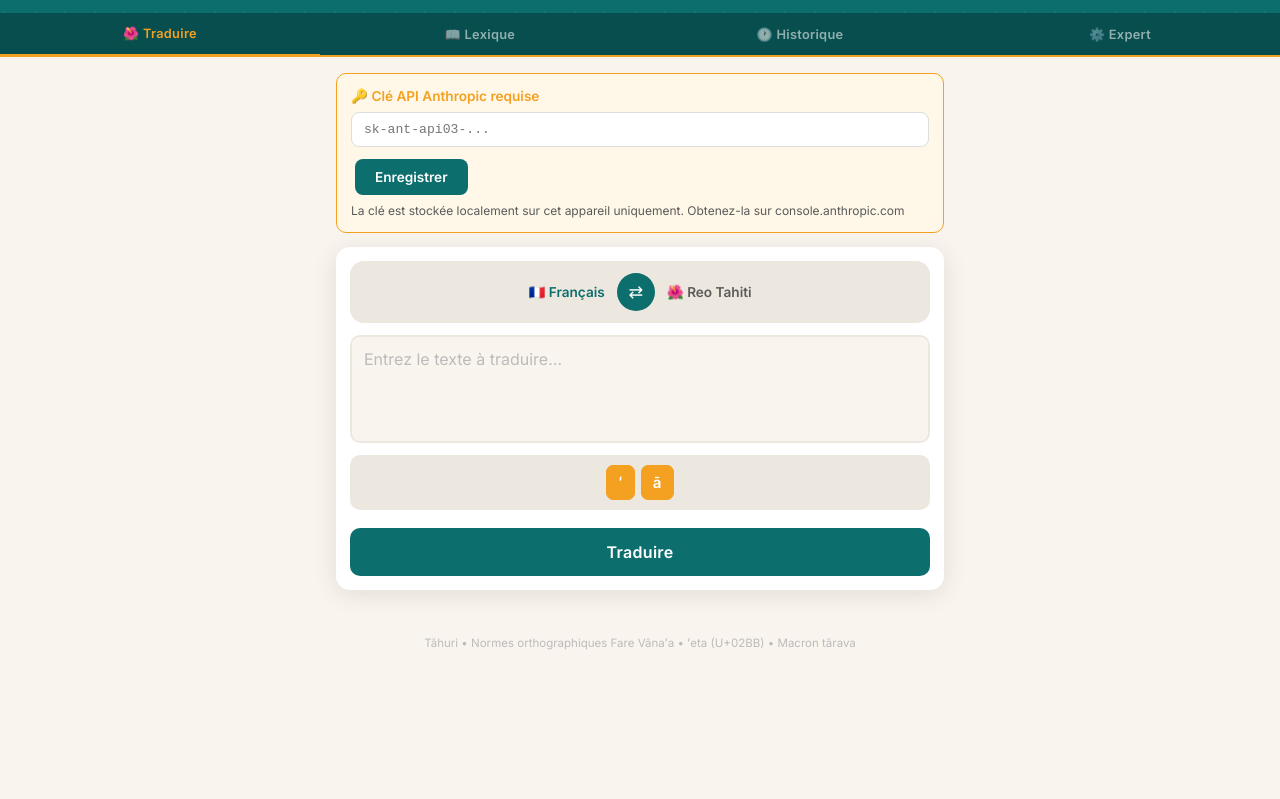
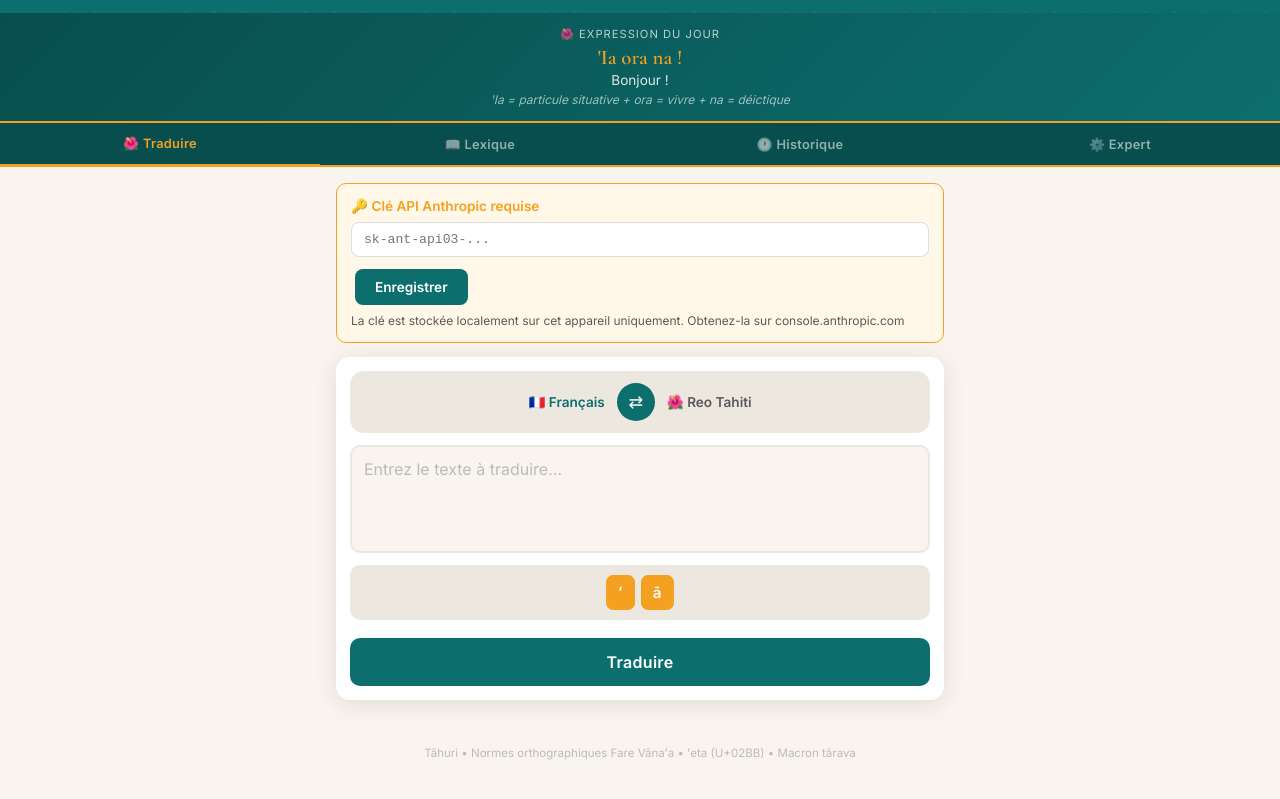
Before and after one commit to roberttehaamoana-ctrl/TaHuri, a plain HTML site: page index.html in a window 1280 px wide. Shown: the part 79-878 px from the top of the page. Before the commit the page ends 825 px from the top, so only its background shows below. Drawn offline with nearby package versions, Linux system fonts and the light colour scheme.

Commit message:
Update index.html

```diff
--- a/index.html
+++ b/index.html
@@ -52,6 +52,18 @@
   .logo { font-family: 'Cormorant Garamond', serif; font-size: 2rem; font-weight: 700; letter-spacing: 1px; position: relative; }
   .logo span { color: var(--or); }
   .tagline { font-size: 0.78rem; opacity: 0.75; margin-top: 2px; letter-spacing: 0.5px; position: relative; }
+
+  .phrase-du-jour {
+    background: linear-gradient(135deg, var(--lagon-dark), var(--lagon));
+    color: white;
+    padding: 14px 20px;
+    text-align: center;
+    border-bottom: 2px solid var(--or);
+  }
+  .pdj-label { font-size: 0.7rem; text-transform: uppercase; letter-spacing: 1px; opacity: 0.7; margin-bottom: 4px; }
+  .pdj-tah { font-family: 'Cormorant Garamond', serif; font-size: 1.3rem; font-weight: 600; color: var(--or); }
+  .pdj-fr { font-size: 0.85rem; opacity: 0.85; margin-top: 2px; }
+  .pdj-note { font-size: 0.75rem; opacity: 0.6; margin-top: 4px; font-style: italic; }
 
   /* NAVIGATION TABS */
   .tabs {
@@ -471,6 +483,13 @@
   <div class="logo">T<span>ā</span>huri</div>
   <div class="tagline">Traducteur reo Tahiti — Normes Fare Vānaʻa</div>
 </header>
+
+<div class="phrase-du-jour" id="phrase-du-jour">
+  <div class="pdj-label">🌺 Expression du jour</div>
+  <div class="pdj-tah" id="pdj-tah">—</div>
+  <div class="pdj-fr" id="pdj-fr">—</div>
+  <div class="pdj-note" id="pdj-note"></div>
+</div>
 
 <div class="tabs">
   <button class="tab active" id="tab-traduire" onclick="showTab('traduire')">🌺 Traduire</button>
@@ -1094,9 +1113,55 @@ function renderGlossaire() {
 }
 
 // ============================================================
+// PHRASE DU JOUR
+// ============================================================
+const EXPRESSIONS = [
+  { tah: "'Ia ora na !", fr: "Bonjour !", note: "'Ia = particule situative + ora = vivre + na = déictique" },
+  { tah: "Māuruuru roa !", fr: "Merci beaucoup !", note: "māuruuru = gratitude, roa = intensificateur" },
+  { tah: "Nānā !", fr: "Au revoir !", note: "Formule de séparation affectueuse" },
+  { tah: "'O vai tō 'oe i'oa ?", fr: "Comment tu t'appelles ?", note: "'O vai = qui (pour les personnes), tō 'oe = ton (ordre O)" },
+  { tah: "'O ... tō'u i'oa.", fr: "Mon nom est ...", note: "'O = présentatif, tō'u = mon (ordre O)" },
+  { tah: "E haere au i te fare ha'api'ira'a.", fr: "Je vais à l'école.", note: "E = inaccompli, haere = aller, au après e" },
+  { tah: "E mea nehenehe te fenua.", fr: "Le pays est beau.", note: "E mea + adjectif = attribut stable" },
+  { tah: "Tei hea 'oe ?", fr: "Où es-tu ?", note: "Tei = locatif, hea = où" },
+  { tah: "'Ua tāmā'a vau.", fr: "J'ai mangé.", note: "'Ua = accompli, vau après a (tāmā'a finit par a)" },
+  { tah: "'Ua 'ite ānei 'oe i te reo Tahiti ?", fr: "Connais-tu le tahitien ?", note: "'Ua = accompli, ānei = particule interrogative" },
+  { tah: "Tē haere nei au i te mātete.", fr: "Je suis en train d'aller au marché.", note: "Tē...nei = progressif, mātete = marché" },
+  { tah: "'Aita vau i rohirohi.", fr: "Je ne suis pas fatigué.", note: "'Aita + i = accompli négatif, rohirohi = fatigué" },
+  { tah: "E mea nīnamu te miti.", fr: "La mer est bleue.", note: "nīnamu = bleu, miti = mer (moana = océan)" },
+  { tah: "'A haere mai !", fr: "Viens !", note: "'A = impératif, mai = déictique de rapprochement" },
+  { tah: "Nō Puna'auia au.", fr: "Je suis de Punaauia.", note: "Nō = préposition d'origine (ordre O)" },
+  { tah: "E po'ia tōna.", fr: "Il/elle a faim.", note: "Structure 'avoir' : E + état + tō + possesseur" },
+  { tah: "Tei te fare 'ōna.", fr: "Il/elle est à la maison.", note: "Tei = locatif, fare = maison" },
+  { tah: "E pae matahiti tōna.", fr: "Il/elle a cinq ans.", note: "pae = cinq, matahiti = année" },
+  { tah: "Māuruuru nō tō 'outou fa'aro'ora'a mai.", fr: "Merci de votre attention.", note: "fa'aro'ora'a mai = le fait d'écouter/recevoir" },
+  { tah: "'Ia ora na tātou !", fr: "Bonjour à nous tous !", note: "Salutation collective inclusive avec tātou" },
+  { tah: "E hina'aro vau e ha'api'i i te reo Tahiti.", fr: "Je veux apprendre le tahitien.", note: "hina'aro = vouloir, ha'api'i = apprendre" },
+  { tah: "E mea maita'i.", fr: "C'est bien.", note: "maita'i = bon/bien, structure attributive simple" },
+  { tah: "'Eiaha e parau ha'apūai !", fr: "Ne parle pas fort !", note: "'Eiaha = interdiction, ha'apūai = fort/avec force" },
+  { tah: "E mau pīahi rātou.", fr: "Ce sont des élèves.", note: "pīahi = élève, E + nom + sujet = identité" },
+  { tah: "Tē ha'api'i nei au.", fr: "Je suis en train d'apprendre.", note: "Tē...nei = progressif en cours" },
+  { tah: "E aha tā 'oe 'ohipa ?", fr: "Quel est ton travail ?", note: "tā 'oe = ton (ordre A), 'ohipa = travail" },
+  { tah: "Nō hea 'oe ?", fr: "Tu viens d'où ?", note: "Nō hea = de où, question d'origine" },
+  { tah: "'Ua roahia te mahana.", fr: "La journée a été longue.", note: "'Ua = accompli, roahia = rendu long/prolongé" },
+  { tah: "Maeva !", fr: "Bienvenue !", note: "Formule d'accueil traditionnelle polynésienne" },
+  { tah: "'A ha'apa'o maita'i !", fr: "Faites attention !", note: "'A = impératif, ha'apa'o = faire attention, maita'i = bien" },
+];
+
+function afficherPhraseduJour() {
+  const aujourd = new Date();
+  const index = (aujourd.getFullYear() * 365 + aujourd.getMonth() * 30 + aujourd.getDate()) % EXPRESSIONS.length;
+  const expr = EXPRESSIONS[index];
+  document.getElementById('pdj-tah').textContent = expr.tah;
+  document.getElementById('pdj-fr').textContent = expr.fr;
+  document.getElementById('pdj-note').textContent = expr.note;
+}
+
+// ============================================================
 // INIT
 // ============================================================
 checkApiBanner();
+afficherPhraseduJour();
 </script>
 </body>
 </html>
```
